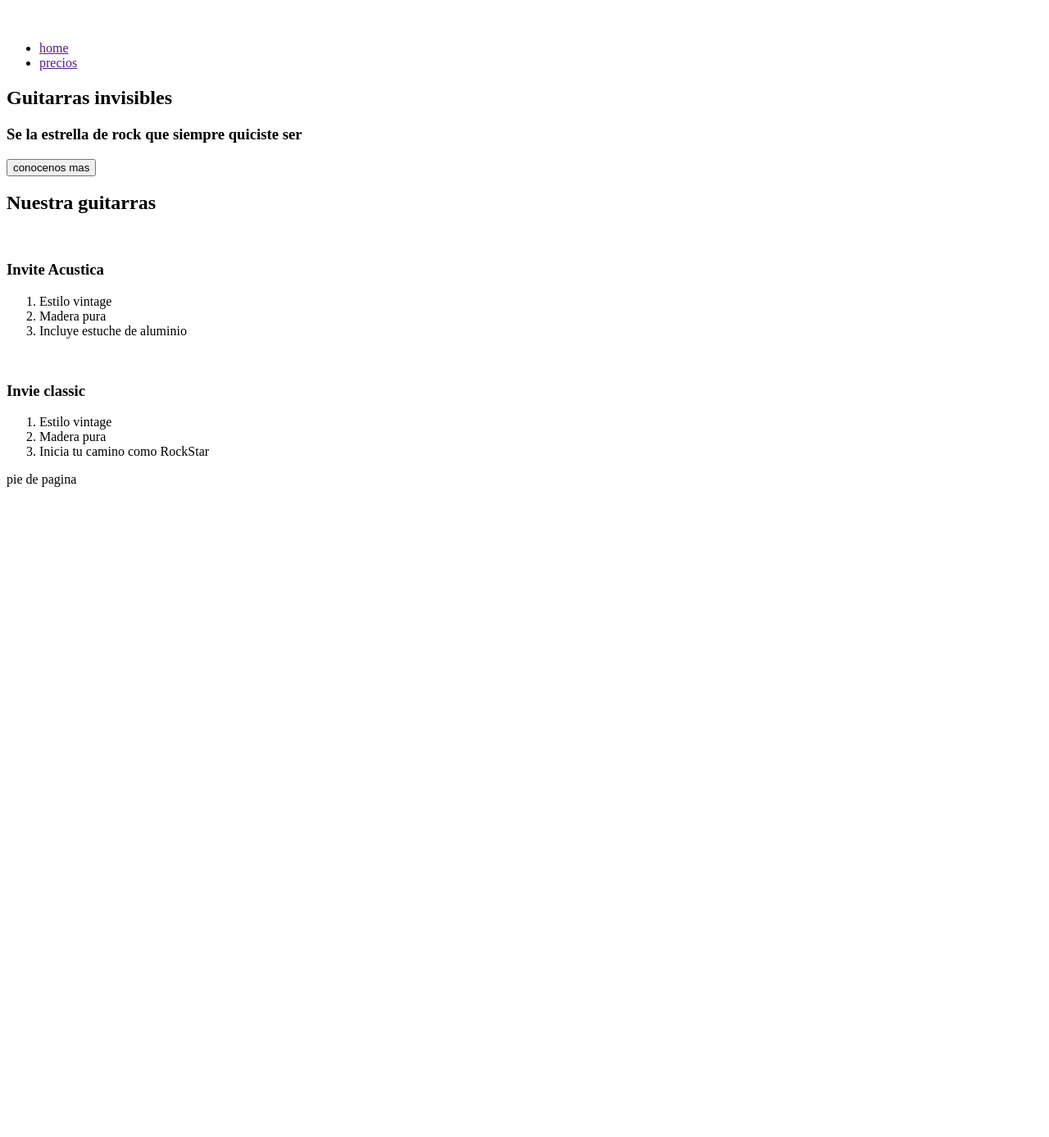
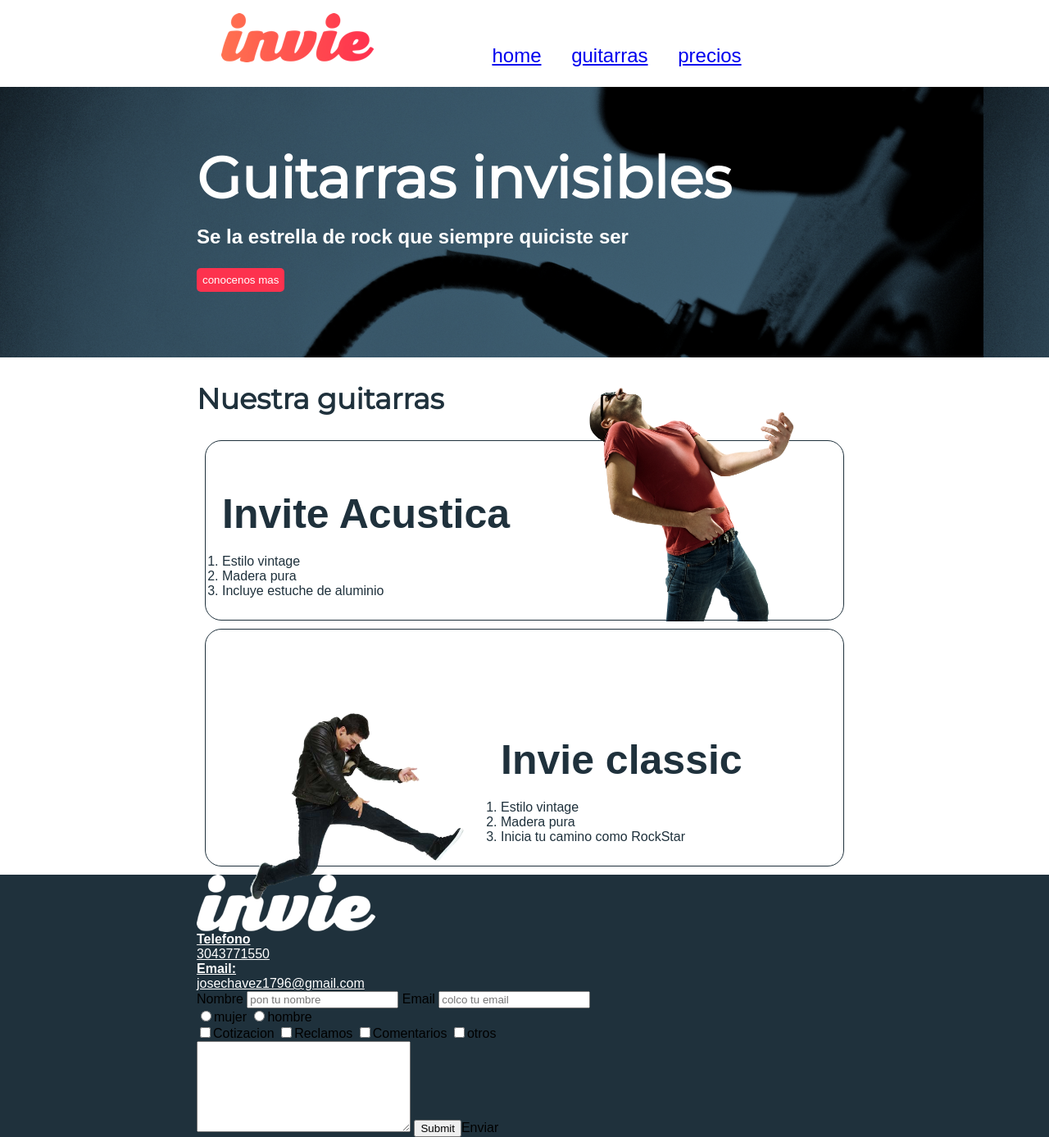
Before and after one commit to jchavez5/pagina-web, a plain HTML site: page index.html in a window 1280 px wide. Shown: the whole page at 82% size. Before the commit the page ends 800 px from the top, so only its background shows below. Drawn offline with Linux system fonts and the light colour scheme; a web font is replaced by a local one.

Commit message:
pagina web

```diff
--- /dev/null
+++ b/css/invie.css
@@ -0,0 +1,98 @@
+/* font-family: 'Montserrat', sans-serif;
+font-family: 'Allerta', sans-serif; */
+*{
+    /* padding: 10px 5px 10px 5px ; */
+    /* padding: 10px;
+    margin: 10px;
+    border: 1px solid red; */
+}
+body{
+    margin :0;
+    font-family: 'Allerta', sans-serif;
+}
+button{
+    border-radius: 5px;
+    background: #fd324e;
+    color: white;
+    border:none;
+    padding: 7px;
+}
+.titulo{
+    font-family: 'Montserrat', sans-serif;
+    font-size: 70px;
+    margin-bottom: 15px;
+    margin:o;
+}
+.tittle-a{
+    font-size: 24px;
+    margin-top: 0;
+}
+.tittle-b{
+    font-size: 50px;
+    margin-bottom: 20px;
+
+}
+.guitarras{
+    color: #1f313c;
+
+}
+.guitarras h2{
+    font-family: 'Montserrat', sans-serif;
+    font-size: 35px;
+}
+
+.portada{
+    padding: 10px;
+    background-image:url('../imagenes/background.png');
+    color: white;
+
+}
+.portada button{
+    margin-bottom: 70px;
+}
+.menu{
+    font-size: 24px;
+}
+.logotipo,.menu, .menu li{
+    display: inline-block;
+    margin-left: 30px;
+}
+.contenedor{
+width: 800px;
+margin: auto;
+}
+.guitarra{
+    border: 1px solid  #1f313c;
+    margin: 10px;
+    padding: 10px;
+    border-radius: 20px;
+}
+.guitarra ol{
+    padding: 0px;
+}
+
+.numero-a{
+    float:  right;
+    position: relative;
+    top: -140px;
+}
+.numero-b{
+    float:  left;
+    position: relative;
+    top: 80px;
+}
+.contenedor-guitarra{
+padding-left: 10px;
+}
+.footer{
+    background: #1f313c;
+}
+.contacto img{
+    display: block;
+}
+.contacto strong{
+    display: block;
+}
+.contacto a{
+    color: white;
+}
--- a/index.html
+++ b/index.html
@@ -1,54 +1,106 @@
 <!DOCTYPE html>
-<html lang="en">
+<html lang="es">
 <head>
     <meta charset="UTF-8">
     <meta name="viewport" content="width=, initial-scale=1.0">
     <meta http-equiv="X-UA-Compatible" content="ie=edge">
-    <title>Invite -tus mejores guitarras</title>
+    <title>Invite - tus mejores guitarras</title>
+    <link href="https://fonts.googleapis.com/css?family=Allerta|Montserrat" rel="stylesheet">
+    <link rel="stylesheet" href="css/invie.css">
 </head>
 <body>
     <!-- header -->
-    <header>
-        <figure>
-            <img src="" alt=""><!-- logo -->
+       <header id="header " class="header contenedor">
+        <figure class="logotipo">
+            <img src="imagenes/invie.png" width="186" height="60" alt="Invie o logotipo"><!-- logo -->
         </figure>
-        <nav><!-- hipervinculo -->
-            <ul><li><a href="">home</a></li>
-                <li><a href="">precios</a></li>
+        <nav class="menu"><!-- menu -->
+            <ul>
+                <li><a href="index.html">home</a></li>
+                <li><a href="#guitarras">guitarras</a></li>
+                <li><a href="precios.html">precios</a></li>
             </ul>
         </nav>
     </header>
     <!-- portada -->
-    <section>
-
-        <h1>Guitarras invisibles</h1><!-- titulo principal -->
-        <h3>Se la estrella de rock que siempre quiciste ser</h3><!-- resumen -->
+    <section id="portada " class="portada ">
+        <div class="contenedor">
+            <h1 class="titulo">Guitarras invisibles</h1><!-- titulo principal -->
+            <h3 class="tittle-a">Se la estrella de rock que siempre quiciste ser</h3><!-- resumen -->
             <button>conocenos mas</button><!-- boton -->
+        </div>
     </section>
     <!-- guitarras -->
-    <section >
+    <section id="guitarras " class="guitarras contenedor">
         <h2>Nuestra guitarras</h2> <!-- titulo -->
-        <article>
-            <img src="" alt="">
-            <h3>Invite Acustica</h3>
+        <article class="guitarra">
+            <img class="numero-a" src="imagenes/invie-acustica.png" alt="Guitara invie" width="350">
+            <div class="contenedor-guitarra">
+                <h3 class="tittle-b">Invite Acustica</h3>
                 <ol>
                     <li>Estilo vintage</li>
                     <li>Madera pura</li>
                     <li>Incluye estuche de aluminio</li>
                 </ol>
+             </div>
         </article> <!-- article -->
-        <article>
-                <img src="" alt="">
-                <h3>Invie classic</h3>
+        <article class="guitarra " >
+                <img class="numero-b" src="imagenes/invie-classic.png" alt="Guitarra acustica" width="350">
+                <div class="contenedor-guitarra">
+                    <h3 class="tittle-b">Invie classic</h3>
                     <ol>
                         <li>Estilo vintage</li>
                         <li>Madera pura</li>
                         <li>Inicia tu camino como RockStar</li>
                     </ol>
+            </div>
             </article> <!-- article -->
     </section>
     <!-- pie de pagina -->
-    <footer>pie de pagina</footer>
+    <footer id="footer " class="footer ">
+        <div class="contenedor">
+            <div class="contacto">
+                <img src="../imagenes/invie-white.png" alt="logotico en blanco">
+                <a href="tel:+573043771550"><strong>Telefono</strong> <span>3043771550</span></a>
+                <a href="maito:josechavez1796@gmail.com"><strong>Email:</strong><span>josechavez1796@gmail.com</span></a>
+            </div>
+            <form class="formulario">
+                <label for="">Nombre</label>
+                <input type="text" required name="nombre" placeholder="pon tu nombre " id="nombre"/>
+                <label for="">Email</label>
+                <input type="email" required name="apellido" placeholder="colco tu email" id="email"/>
+                <div class="sexo">
+                        <label for="mujer">
+                            <input type="radio" id="mujer" name="sexo">mujer
+                        </label>
+                        <label for="hombre">
+                            <input type="radio" id="hombre" name="sexo">hombre
+                         </label>
+                </div>
+                <div class="intereses">
+                    <label for="">
+                        <input type="checkbox" name="" id="cotizacion">Cotizacion
+                    </label>
+                    <label for="">
+                        <input type="checkbox" name="" id="reclmamos">Reclamos
+                    </label>
+                    <label for="">
+                        <input type="checkbox" name="" id="comentario">Comentarios
+                    </label>
+                    <label for="">
+                        <input type="checkbox" name="" id="otros">otros
+                    </label>
+                </div>
+                <div class="comentarios">
+                    <label for="comentarios"Comentarios></label>
+                    <textarea name="comentrio" id="comentarios" cols="30" rows="7"></textarea>
+                    <input type="submit">Enviar
+                </div>
+
+            </form>
+        </div>
+    </footer>
+
 
 </body>
 </html>
```
Also changed, not shown: imagenes/background.png (added), imagenes/imagen_share.png (deleted), imagenes/invie-acustica.png (added), imagenes/invie-classic.png (added), imagenes/invie-white.png (added), imagenes/invie.png (added), imagenes/invie2x.png (added). Lines whose indentation alone changed are shown as unchanged.
